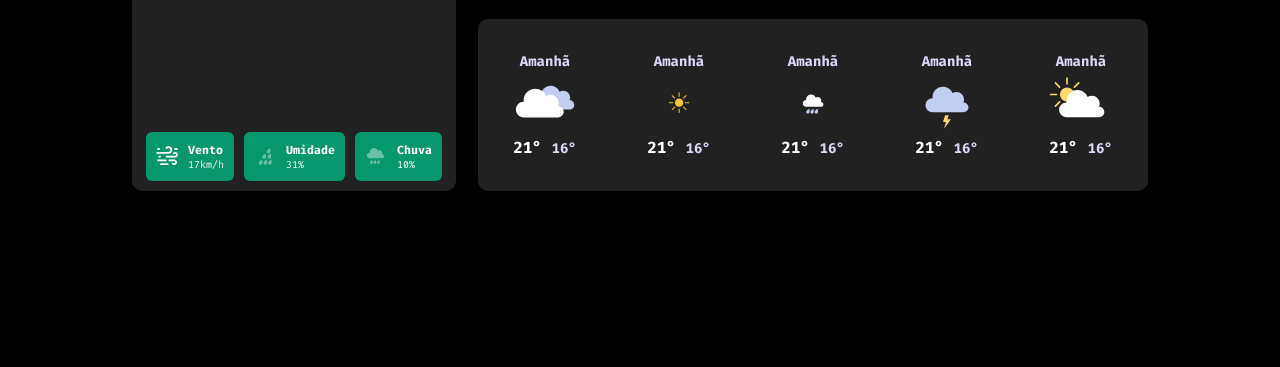
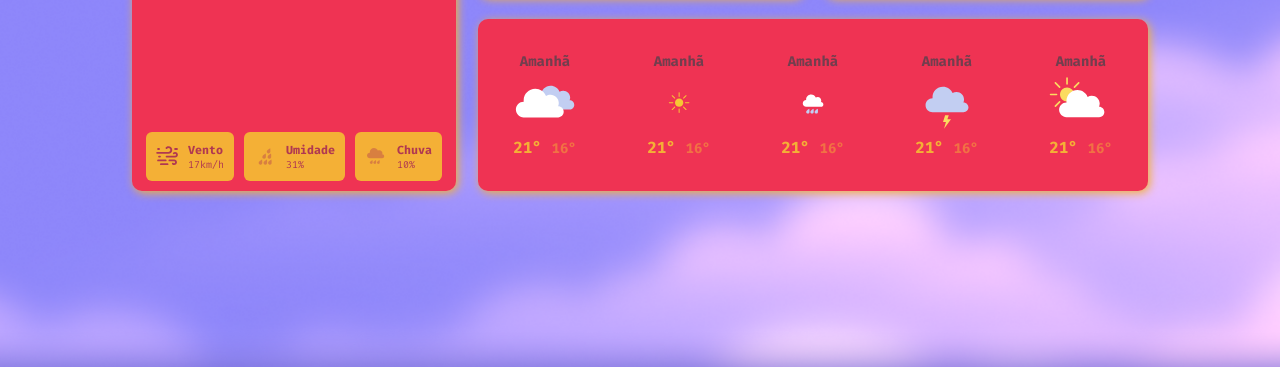
Before and after one commit to liliul/systemTheme, a website with bundled scripts: page index.html in a window 1280 px wide. Shown: the part 433-800 px from the top of the page. Built offline with nearby package versions, Linux system fonts and the light colour scheme.

Commit message:
modified: modificações dos themes

```diff
--- a/index.html
+++ b/index.html
@@ -7,7 +7,7 @@
     <title>Sistema de Temas</title>
     <link rel="stylesheet" href="./src/style/css/index.css">
 </head>
-<body class="temaBlack">
+<body class="geleia">
     <!-- https://www.figma.com/file/AmkCXW1tBWMGQsep1ImDGk/%23boraCodar---Desafio-10-(Community)?node-id=328%3A2&t=UVuDylcdQ3CrrTPP-0 -->
 
     <main class="container">
--- a/src/style/sass/components/themes/index.scss
+++ b/src/style/sass/components/themes/index.scss
@@ -1,5 +1,8 @@
 @import './dracula.scss';
 @import './temaBlack.scss';
+@import './massaRosa.scss';
+@import './sorvete.scss';
+@import './geleia.scss';
 
 :root {
     --img-bg: url('../../assets/Background.png');
@@ -11,6 +14,7 @@
 
     --shawdow-b-week: initial;
 
+    --img-nuvem-tempNow: url('../../assets/nuvens.svg');
     --icon-head: #9D99E4;
 
     --text-city: #C2BFF4;
--- a/src/style/sass/components/themes/temaBlack.scss
+++ b/src/style/sass/components/themes/temaBlack.scss
@@ -3,7 +3,7 @@ body.temaBlack {
     --img-bg-tempNow: initial;
     --blur-bg: filter: blur(20px);
 
-    --bg-color: #000;
+    --bg-color: #000000f3;
     --bg-color-week: #212121;
 
     --shawdow-b-week: initial;
--- a/src/style/sass/layouts/tempNow.scss
+++ b/src/style/sass/layouts/tempNow.scss
@@ -25,7 +25,7 @@
             .nuvens {
                 width: 176px;
                 height: 176px;
-                background-image: url('../../assets/nuvens.svg');
+                background-image: var(--img-nuvem-tempNow);
                 background-repeat: no-repeat;
 
                 background-size: contain;
```
Also changed, not shown: src/style/css/index.css, 1 other file.
